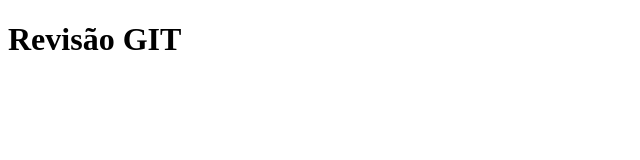
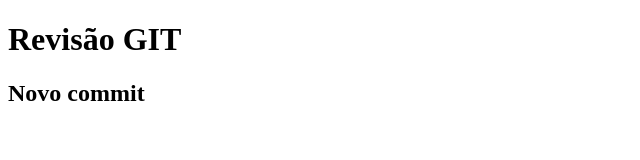
Before and after one commit to Maria28420/Revis-o_git, a plain HTML site: page index.html in a window 1280 px wide. Shown: the whole page, without its empty margins (0-640 px from the left). Drawn offline with Linux system fonts and the light colour scheme.

Commit message:
inserido um h2

```diff
--- a/index.html
+++ b/index.html
@@ -7,5 +7,6 @@
 </head>
 <body>
     <h1>Revisão GIT</h1>
+    <h2>Novo commit</h2>
 </body>
 </html>
```
